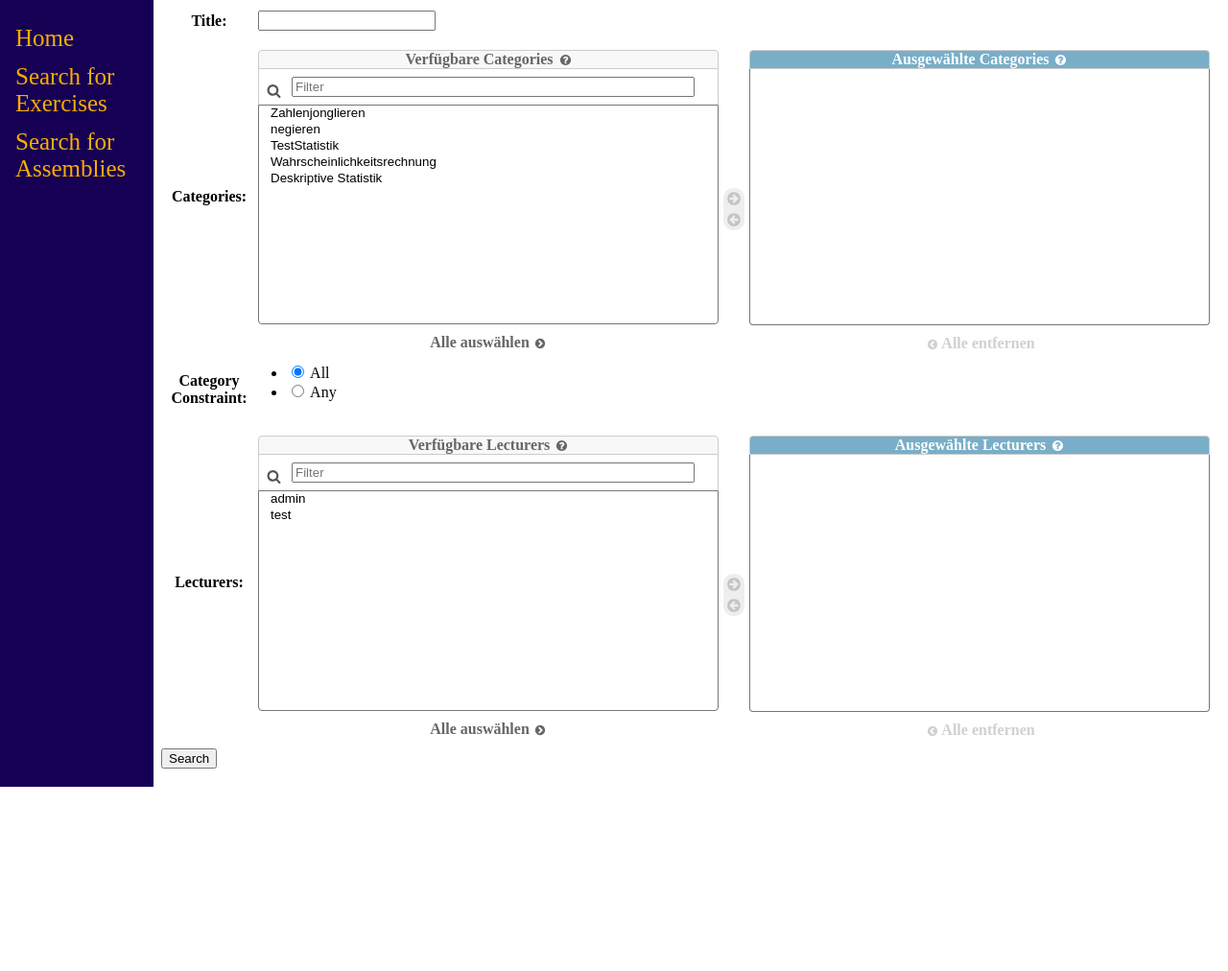
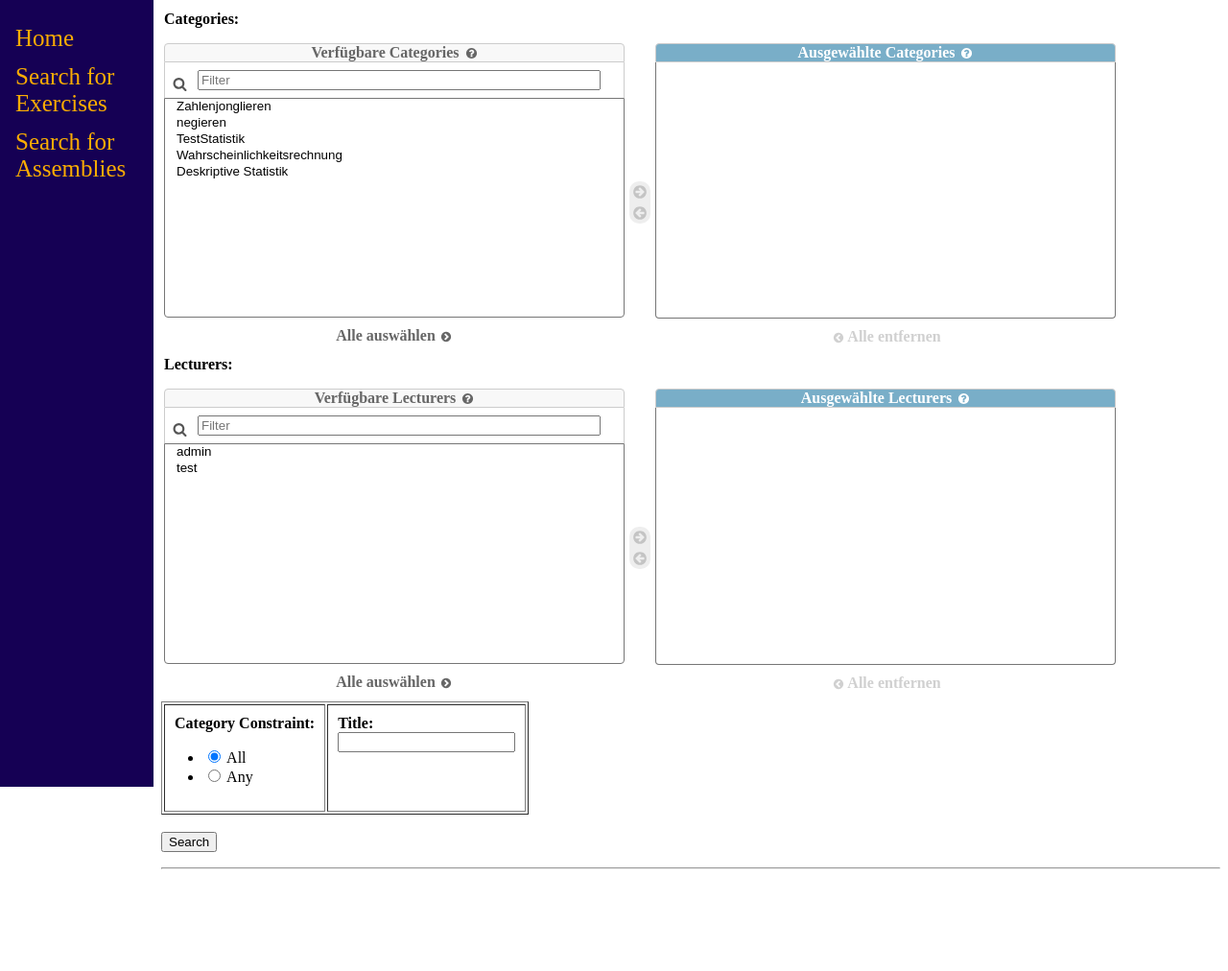
Before and after one commit to Blackstar513/dynamic-exercise-generation, a Django app: page /exgen/assembly_search in a window 1280 px wide. Shown: the whole page at 96% size. Before the commit the page ends 820 px from the top, so only its background shows below. Run offline with Django 3.2, Linux system fonts and the light colour scheme; data comes from the database, SQL or seed files in the repository; lists and menus that the app fills with data are empty.

Commit message:
prettified search;

```diff
--- a/dynexgen/exgen/templates/exgen/search_for_assembly.html
+++ b/dynexgen/exgen/templates/exgen/search_for_assembly.html
@@ -1,5 +1,6 @@
 {% extends "exgen/base.html" %}
 {% load static %}
+{% load filters %}
 {% block head_append %}
 <script>window.jquery || document.write("<script src=\"{% static 'exgen/admin_copies/js/jquery.min.js' %}\"><\/script>")</script>
 <script src="{% static 'exgen/admin_copies/js/jquery.init.js' %}"></script>
@@ -12,16 +13,43 @@
 {% block title %}Search for Assemblies{% endblock %}
 
 {% block content %}
-<form method="GET">
+<form style="overflow-y:auto;" method="GET">
     <table>
-        {{ form.as_table }}
+        <tr>
+            <td class="fieldWrapper">
+                <label for="id_categories" style="display: block;"><strong>{{ form.categories.label }}:</strong></label>
+                {{ form.categories }}
+            </td>
+        </tr>
+        <tr>
+            <td class="fieldWrapper">
+                <label for="id_lecturers" style="display: block;"><strong>{{ form.lecturers.label }}:</strong></label>
+                {{ form.lecturers }}
+            </td>
+        </tr>
     </table>
+    <table cellpadding="10" border="1">
+        <tr valign="top">
+            <td class="fieldWrapper">
+                <label for="id_category_connect" style="display: block;"><strong>{{ form.category_connect.label }}:</strong></label>
+                {{ form.category_connect }}
+            </td>
+            <td class="fieldWrapper">
+                <label for="id_title" style="display: block;"><strong>{{ form.title.label }}:</strong></label>
+                {{ form.title }}
+            </td>
+        </tr>
+    </table>
+    <br>
     <input type="submit" value="Search">
 </form>
-<br>
+
+<hr>
+
 {% for assembly in search_results %}
+<form>
     <details>
-        <summary><a href="{% url 'exgen:index' %}">{{ assembly.title }}</a></summary>
+        <summary><input type="Submit" value="{{ assembly.title }}"></summary>
         <p>
             Categories:
             {% for category in assembly.category.all %}
@@ -37,5 +65,12 @@
             </ol>
         </div>
     </details>
+</form>
+
+{% empty %}
+    <!--Print blank space-->
+    {% for _ in 5|range %}
+        <br>
+    {% endfor %}
 {% endfor %}
 {% endblock %}
```
